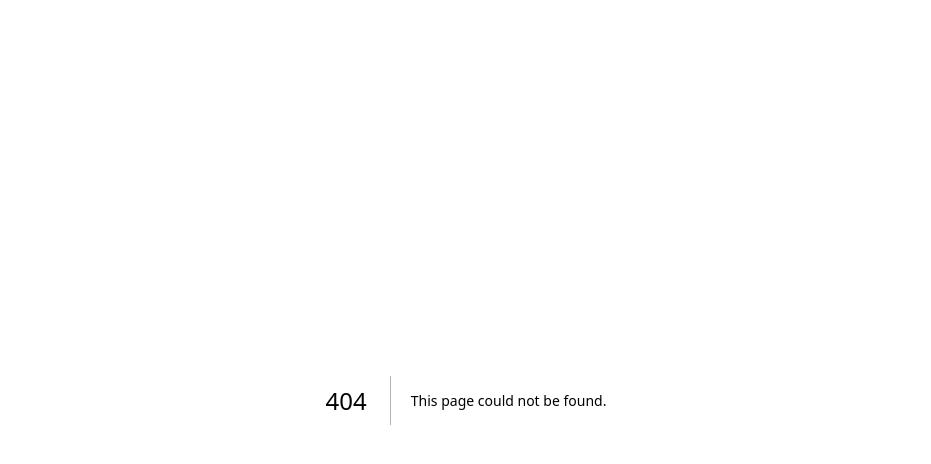
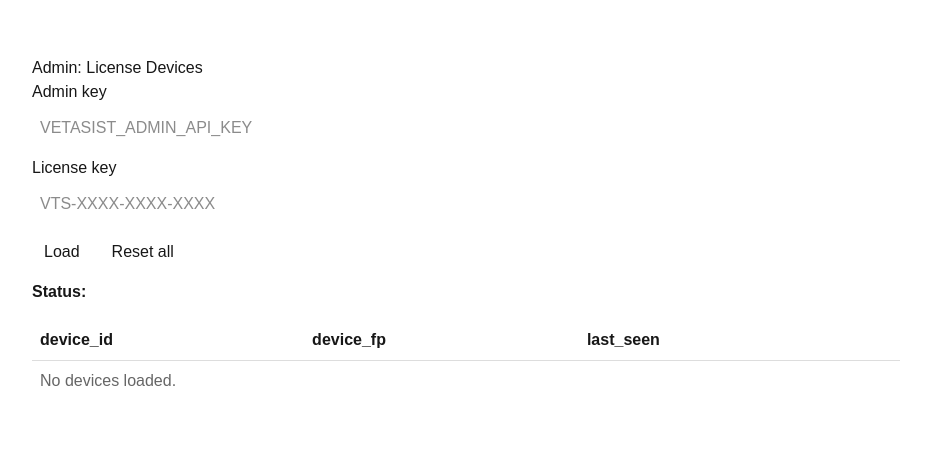
Before and after one commit to vladimirsapundzic85/vetasist-app, a Next.js app: page /admin/devices in a window 1280 px wide. Before the commit this address had no page. Shown: the top 464 px of the page, without its empty margins (174-1105 px from the left). Built offline with nearby package versions, Linux system fonts and the light colour scheme.

Commit message:
Create page.tsx

```diff
--- /dev/null
+++ b/app/admin/devices/page.tsx
@@ -0,0 +1,151 @@
+"use client";
+
+import { useState } from "react";
+
+type Device = {
+  device_fp: string;
+  device_id: string | null;
+  first_seen: string | null;
+  last_seen: string | null;
+};
+
+export default function AdminDevicesPage() {
+  const [adminKey, setAdminKey] = useState("");
+  const [licenseKey, setLicenseKey] = useState("");
+  const [devices, setDevices] = useState<Device[]>([]);
+  const [status, setStatus] = useState<string>("");
+
+  async function loadDevices() {
+    setStatus("Loading...");
+    setDevices([]);
+
+    const res = await fetch("/api/admin/devices/list", {
+      method: "POST",
+      headers: { "Content-Type": "application/json" },
+      body: JSON.stringify({ admin_key: adminKey, license_key: licenseKey }),
+    });
+
+    const json = await res.json();
+
+    if (!res.ok || !json.ok) {
+      setStatus(`ERROR: ${json.error ?? "unknown"}`);
+      return;
+    }
+
+    setDevices(json.devices ?? []);
+    setStatus(`OK: loaded ${json.devices?.length ?? 0} devices`);
+  }
+
+  async function removeOne(device_fp: string) {
+    setStatus("Removing...");
+    const res = await fetch("/api/admin/devices/reset", {
+      method: "POST",
+      headers: { "Content-Type": "application/json" },
+      body: JSON.stringify({ admin_key: adminKey, license_key: licenseKey, device_fp }),
+    });
+
+    const json = await res.json();
+    if (!res.ok || !json.ok) {
+      setStatus(`ERROR: ${json.error ?? "unknown"}`);
+      return;
+    }
+
+    setStatus(`OK: deleted ${device_fp}`);
+    await loadDevices();
+  }
+
+  async function resetAll() {
+    if (!confirm("Reset ALL devices for this license?")) return;
+
+    setStatus("Resetting all...");
+    const res = await fetch("/api/admin/devices/reset", {
+      method: "POST",
+      headers: { "Content-Type": "application/json" },
+      body: JSON.stringify({ admin_key: adminKey, license_key: licenseKey, reset_all: true }),
+    });
+
+    const json = await res.json();
+    if (!res.ok || !json.ok) {
+      setStatus(`ERROR: ${json.error ?? "unknown"}`);
+      return;
+    }
+
+    setStatus("OK: deleted all devices");
+    await loadDevices();
+  }
+
+  return (
+    <div style={{ maxWidth: 900, margin: "40px auto", padding: 16, fontFamily: "sans-serif" }}>
+      <h1>Admin: License Devices</h1>
+
+      <div style={{ display: "grid", gap: 8, marginBottom: 16 }}>
+        <label>
+          Admin key
+          <input
+            value={adminKey}
+            onChange={(e) => setAdminKey(e.target.value)}
+            style={{ width: "100%", padding: 8, marginTop: 4 }}
+            placeholder="VETASIST_ADMIN_API_KEY"
+          />
+        </label>
+
+        <label>
+          License key
+          <input
+            value={licenseKey}
+            onChange={(e) => setLicenseKey(e.target.value)}
+            style={{ width: "100%", padding: 8, marginTop: 4 }}
+            placeholder="VTS-XXXX-XXXX-XXXX"
+          />
+        </label>
+
+        <div style={{ display: "flex", gap: 8 }}>
+          <button onClick={loadDevices} style={{ padding: "8px 12px" }}>
+            Load
+          </button>
+          <button onClick={resetAll} style={{ padding: "8px 12px" }}>
+            Reset all
+          </button>
+        </div>
+
+        <div><b>Status:</b> {status}</div>
+      </div>
+
+      <table style={{ width: "100%", borderCollapse: "collapse" }}>
+        <thead>
+          <tr>
+            <th style={{ textAlign: "left", borderBottom: "1px solid #ddd", padding: 8 }}>device_id</th>
+            <th style={{ textAlign: "left", borderBottom: "1px solid #ddd", padding: 8 }}>device_fp</th>
+            <th style={{ textAlign: "left", borderBottom: "1px solid #ddd", padding: 8 }}>last_seen</th>
+            <th style={{ textAlign: "left", borderBottom: "1px solid #ddd", padding: 8 }}></th>
+          </tr>
+        </thead>
+        <tbody>
+          {devices.map((d) => (
+            <tr key={d.device_fp}>
+              <td style={{ borderBottom: "1px solid #eee", padding: 8 }}>{d.device_id ?? "-"}</td>
+              <td style={{ borderBottom: "1px solid #eee", padding: 8, fontFamily: "monospace" }}>
+                {d.device_fp}
+              </td>
+              <td style={{ borderBottom: "1px solid #eee", padding: 8 }}>
+                {d.last_seen ?? "-"}
+              </td>
+              <td style={{ borderBottom: "1px solid #eee", padding: 8 }}>
+                <button onClick={() => removeOne(d.device_fp)} style={{ padding: "6px 10px" }}>
+                  Remove
+                </button>
+              </td>
+            </tr>
+          ))}
+          {devices.length === 0 ? (
+            <tr>
+              <td colSpan={4} style={{ padding: 8, color: "#666" }}>
+                No devices loaded.
+              </td>
+            </tr>
+          ) : null}
+        </tbody>
+      </table>
+    </div>
+  );
+}
```
